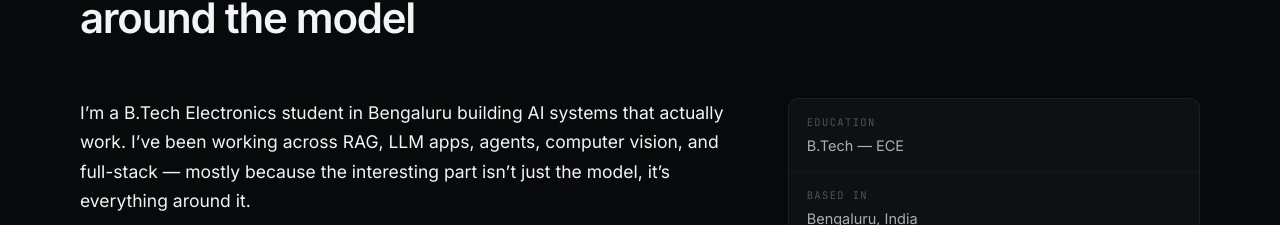
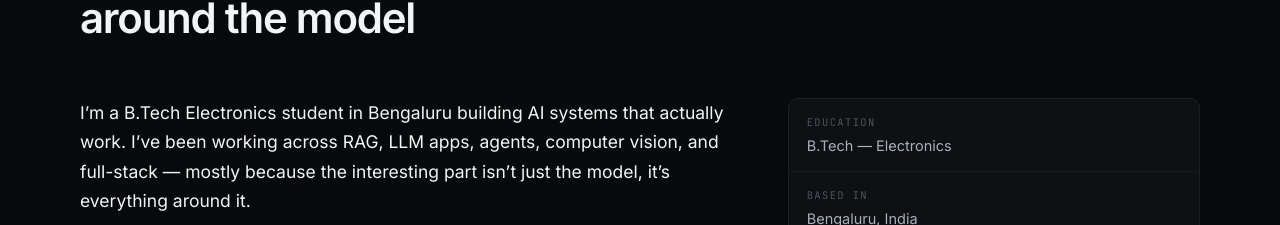
Before and after one commit to rajaryan1111/raj-aryan-portfolio, a React (Vite) app: page / in a window 1280 px wide. Shown: the part 5205-5430 px from the top of the page. Built offline with nearby package versions, Linux system fonts and the light colour scheme.

Commit message:
copy: describe degree as Electronics student

```diff
--- a/src/data/content.js
+++ b/src/data/content.js
@@ -61,7 +61,7 @@ export const aboutParagraphs = [
 ]
 
 export const aboutFacts = [
-  { label: 'Education', value: 'B.Tech — ECE' },
+  { label: 'Education', value: 'B.Tech — Electronics' },
   { label: 'Based in', value: 'Bengaluru, India' },
   { label: 'Focus', value: 'RAG · Agents · Computer Vision · Full-stack' },
   { label: 'Looking for', value: 'AI/ML internships' },
```
